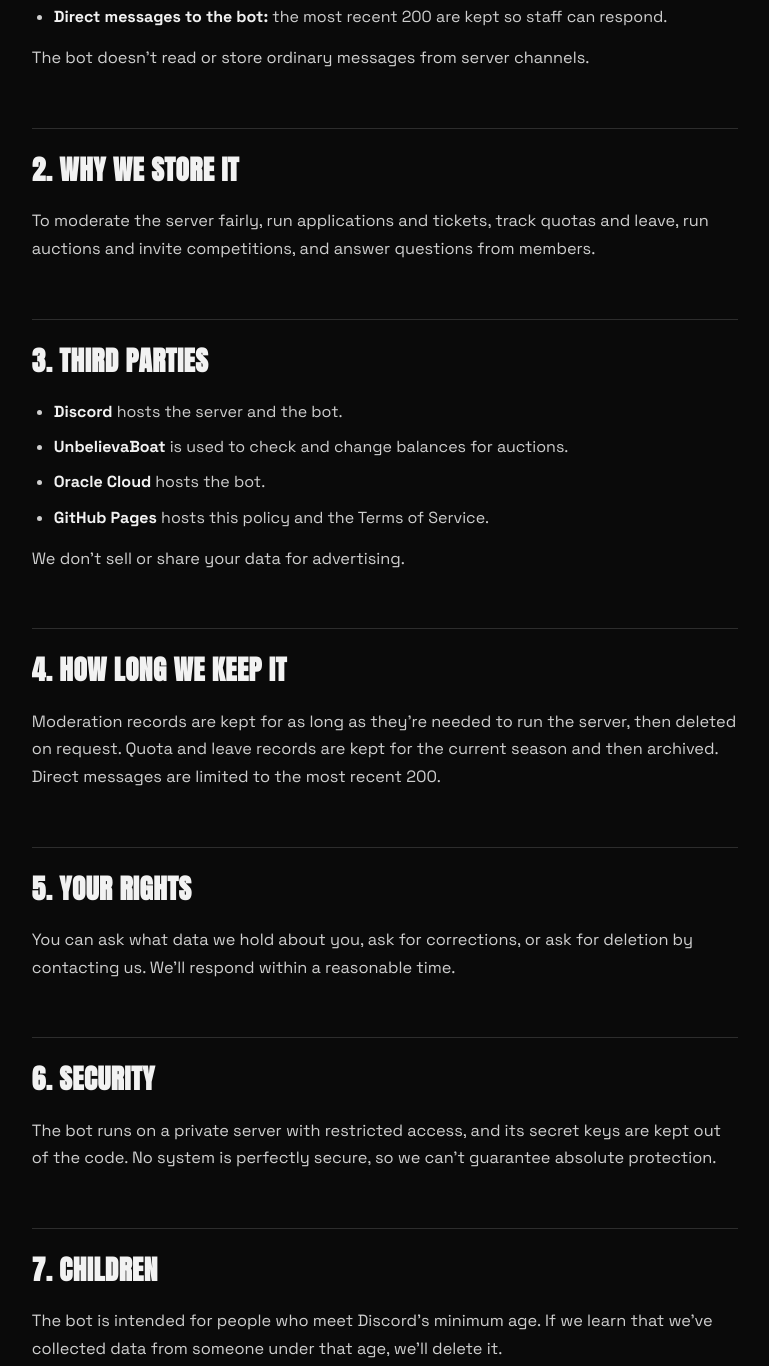
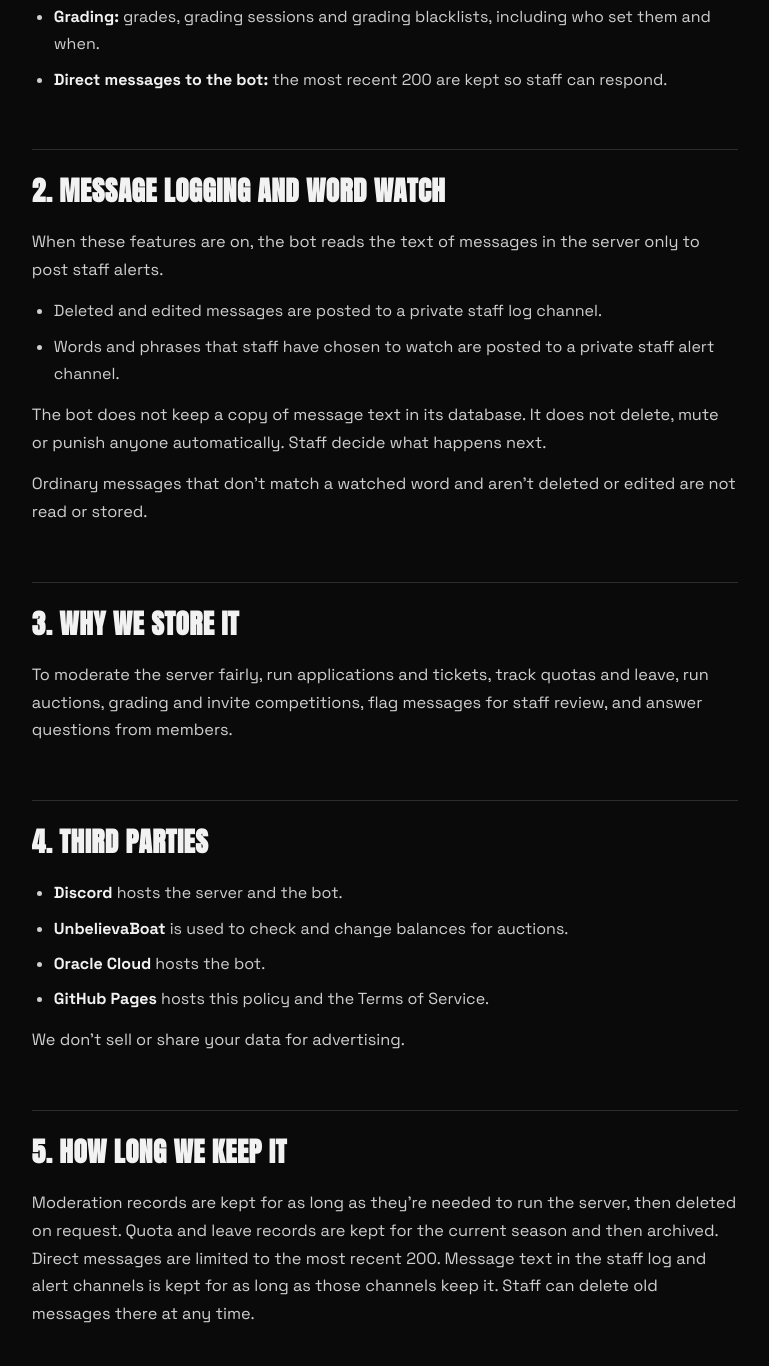
Before and after one commit to MentalityJr/mentality-core-legal, a plain HTML site: page privacy.html in a window 1280 px wide. Shown: the part 1117-2483 px from the top of the page, without its empty margins (255-1024 px from the left). Drawn offline with nearby package versions, Linux system fonts and the light colour scheme.

Commit message:
Update privacy.html

```diff
--- a/privacy.html
+++ b/privacy.html
@@ -64,7 +64,7 @@
 <header class="hero">
   <span class="sticker">Legal · Mentality Core</span>
   <h1>Privacy<br>Policy</h1>
-  <p class="meta">Last updated: 07/11/26</p>
+  <p class="meta">Last updated: 16 November 2026</p>
 </header>
 
 <main class="wrap">
@@ -78,14 +78,23 @@
     <li><strong>Auctions:</strong> bids and results, including your Discord name and ID.</li>
     <li><strong>Invite competitions:</strong> which invite link you joined through, when you joined, and who created that link.</li>
     <li><strong>Strikes and roles:</strong> strikes given for missed quotas or rule breaches, and role assignments.</li>
+    <li><strong>Grading:</strong> grades, grading sessions and grading blacklists, including who set them and when.</li>
     <li><strong>Direct messages to the bot:</strong> the most recent 200 are kept so staff can respond.</li>
   </ul>
-  <p>The bot doesn't read or store ordinary messages from server channels.</p>
 
-  <h2>2. Why we store it</h2>
-  <p>To moderate the server fairly, run applications and tickets, track quotas and leave, run auctions and invite competitions, and answer questions from members.</p>
+  <h2>2. Message logging and word watch</h2>
+  <p>When these features are on, the bot reads the text of messages in the server only to post staff alerts.</p>
+  <ul>
+    <li>Deleted and edited messages are posted to a private staff log channel.</li>
+    <li>Words and phrases that staff have chosen to watch are posted to a private staff alert channel.</li>
+  </ul>
+  <p>The bot does not keep a copy of message text in its database. It does not delete, mute or punish anyone automatically. Staff decide what happens next.</p>
+  <p>Ordinary messages that don't match a watched word and aren't deleted or edited are not read or stored.</p>
 
-  <h2>3. Third parties</h2>
+  <h2>3. Why we store it</h2>
+  <p>To moderate the server fairly, run applications and tickets, track quotas and leave, run auctions, grading and invite competitions, flag messages for staff review, and answer questions from members.</p>
+
+  <h2>4. Third parties</h2>
   <ul>
     <li><strong>Discord</strong> hosts the server and the bot.</li>
     <li><strong>UnbelievaBoat</strong> is used to check and change balances for auctions.</li>
@@ -94,23 +103,23 @@
   </ul>
   <p>We don't sell or share your data for advertising.</p>
 
-  <h2>4. How long we keep it</h2>
-  <p>Moderation records are kept for as long as they're needed to run the server, then deleted on request. Quota and leave records are kept for the current season and then archived. Direct messages are limited to the most recent 200.</p>
+  <h2>5. How long we keep it</h2>
+  <p>Moderation records are kept for as long as they're needed to run the server, then deleted on request. Quota and leave records are kept for the current season and then archived. Direct messages are limited to the most recent 200. Message text in the staff log and alert channels is kept for as long as those channels keep it. Staff can delete old messages there at any time.</p>
 
-  <h2>5. Your rights</h2>
-  <p>You can ask what data we hold about you, ask for corrections, or ask for deletion by contacting us. We'll respond within a reasonable time.</p>
+  <h2>6. Your rights</h2>
+  <p>You can ask what data we hold about you, ask for corrections, or ask for deletion by messaging MentalityJr in the Mentality Studios Discord server. We'll respond within a reasonable time.</p>
 
-  <h2>6. Security</h2>
+  <h2>7. Security</h2>
   <p>The bot runs on a private server with restricted access, and its secret keys are kept out of the code. No system is perfectly secure, so we can't guarantee absolute protection.</p>
 
-  <h2>7. Children</h2>
+  <h2>8. Children</h2>
   <p>The bot is intended for people who meet Discord's minimum age. If we learn that we've collected data from someone under that age, we'll delete it.</p>
 
-  <h2>8. Changes</h2>
+  <h2>9. Changes</h2>
   <p>We may update this policy. The date at the top shows the latest version.</p>
 
-  <h2>9. Contact</h2>
-  <p>Questions about this policy: MentalityJr</p>
+  <h2>10. Contact</h2>
+  <p>Questions about this policy: message MentalityJr in the Mentality Studios Discord server.</p>
 
   <a class="back" href="index.html">← Back to home</a>
 </main>
```
